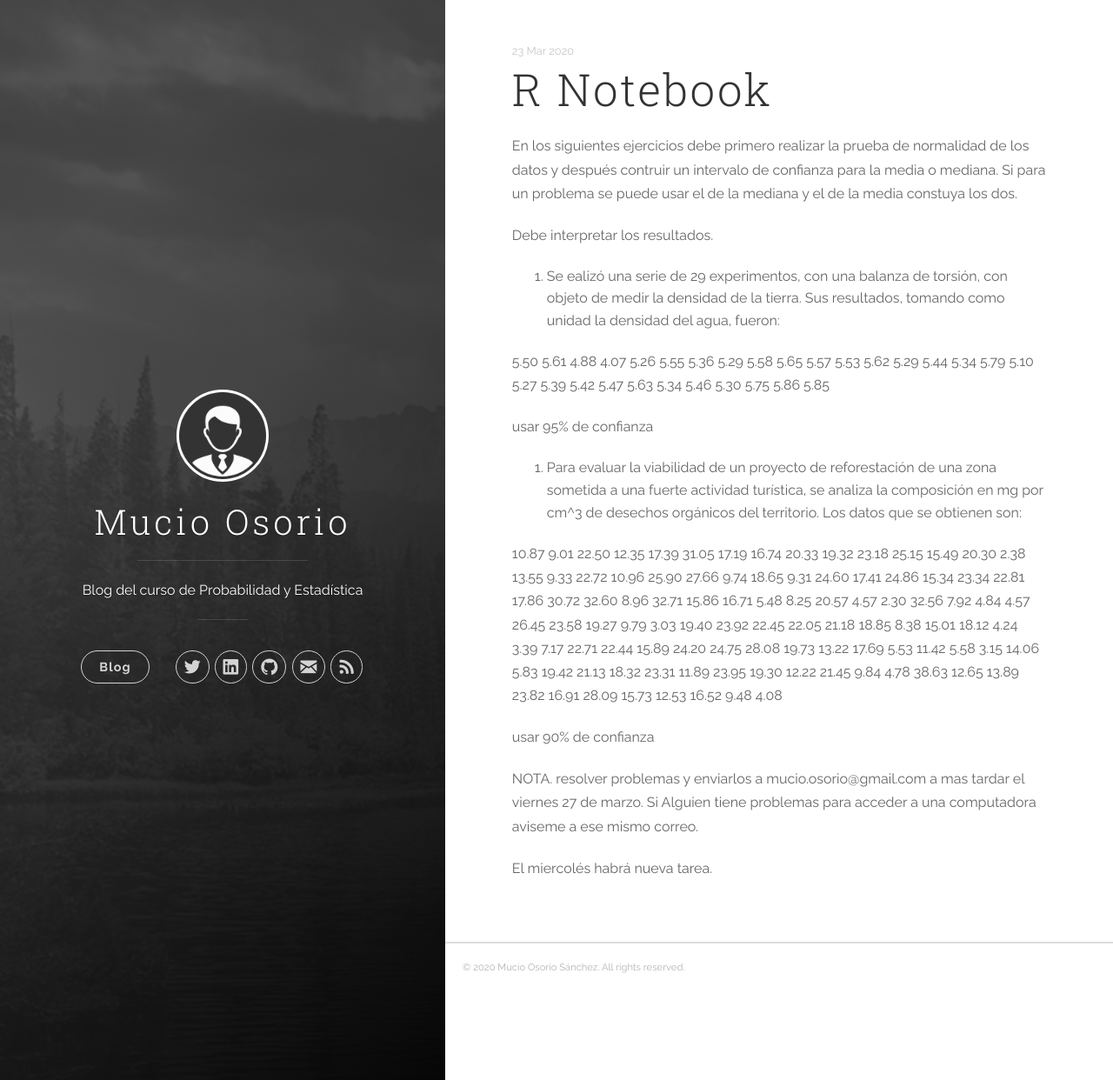
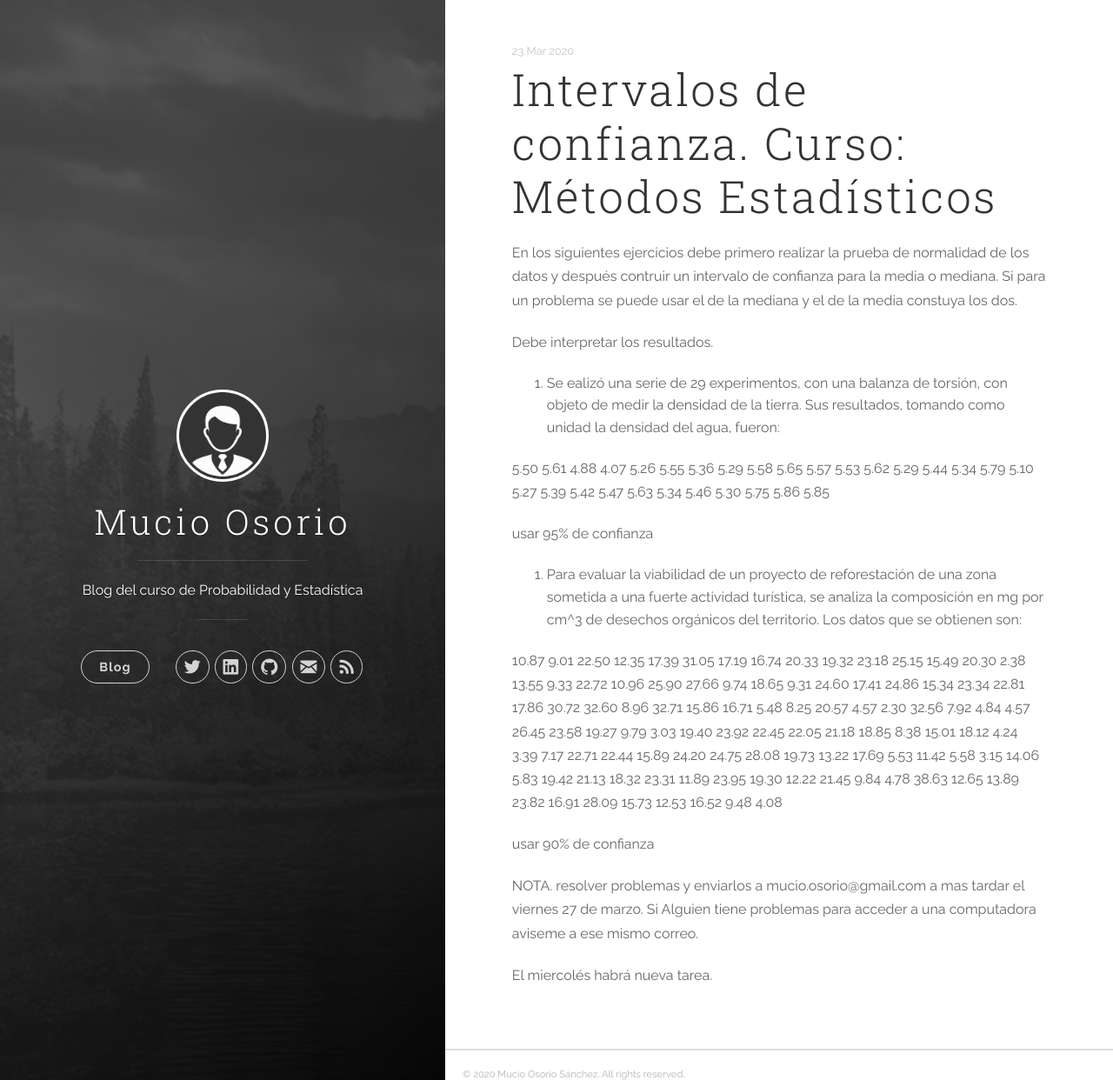
Before and after one commit to mucioosorio/probabilidad, a Jekyll site: the page built from _posts/2020-03-23-Intervalos de confianza.md, in a window 1280 px wide and 1242 px high. Shown: the whole window at 87% size. Built offline with Jekyll 4.4.1, drawn with Linux system fonts in a browser that asks for light colours; nearby versions of some CDN libraries.

Commit message:
Update 2020-03-23-Intervalos de confianza.md

```diff
--- a/_posts/2020-03-23-Intervalos de confianza.md
+++ b/_posts/2020-03-23-Intervalos de confianza.md
@@ -1,5 +1,5 @@
 ---
-title: "R Notebook"
+title: "Intervalos de confianza. Curso: Métodos Estadísticos"
 output: html_notebook
 ---
 
```
